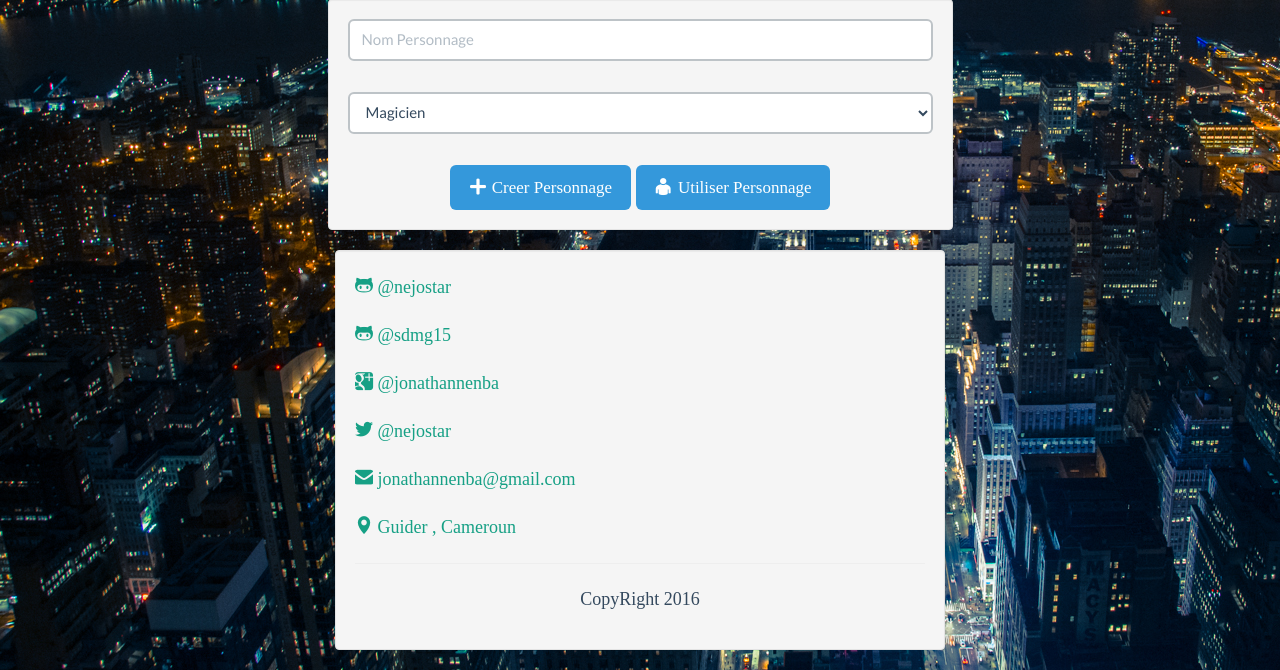
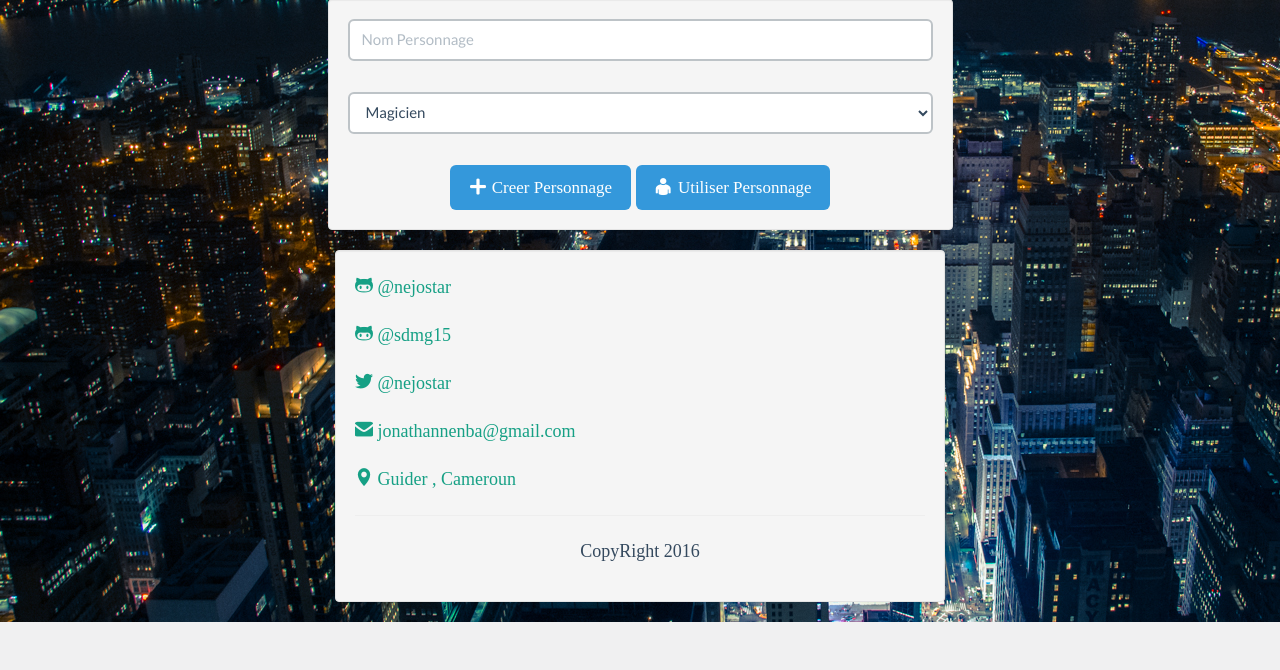
Before and after one commit to nejos97/mini-combat-game, a PHP site: page / in a window 1280 px wide. Shown: the part 332-1002 px from the top of the page. After the commit the page ends 954 px from the top, so only its background shows below. Run offline with PHP 8.4, Linux system fonts and the light colour scheme; data that the repository does not hold is empty; some libraries are stand-ins or nearby versions.

Commit message:
Update
 update the link to github

```diff
--- a/index.php
+++ b/index.php
@@ -346,9 +346,8 @@ elseif(isset($_GET['ensorceler']))
 	?>
 	<div class="col-md-offset-3 col-md-6 ">
 		<div class="well">
-			<p><a href="http://www.github.com/nejostar"><i class="fui-github"></i> @nejostar</a></p>
+			<p><a href="http://www.github.com/nejos95"><i class="fui-github"></i> @nejostar</a></p>
 			<p><a href="http://www.github.com/sdmg15"><i class="fui-github"></i> @sdmg15</a></p>
-			<p><a href="http://www.google.com/plus/jonathannenba"><i class="fui-google-plus"></i> @jonathannenba</a></p>
 			<p><a href="http://www.twitter.com/nejostar"><i class="fui-twitter"></i> @nejostar</a></p>
 			<p><a href="mailto:jonathannenba@gmail.com"><i class="fui-mail"></i> jonathannenba@gmail.com</a></p>
 			<p><a><i class="fui-location"></i> Guider , Cameroun </a> </p>
```
